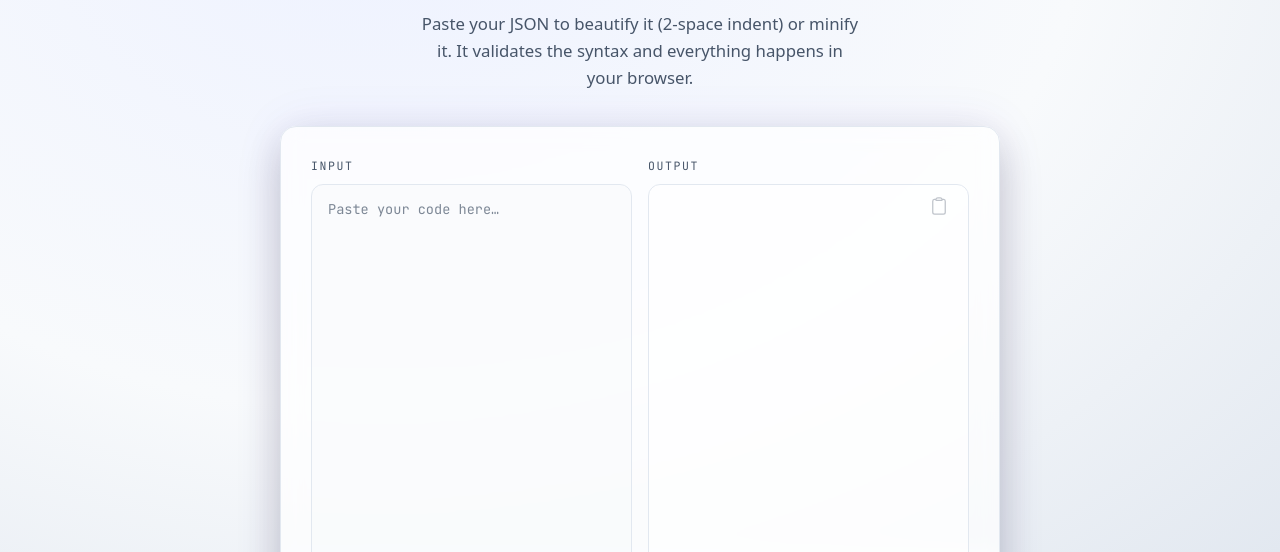
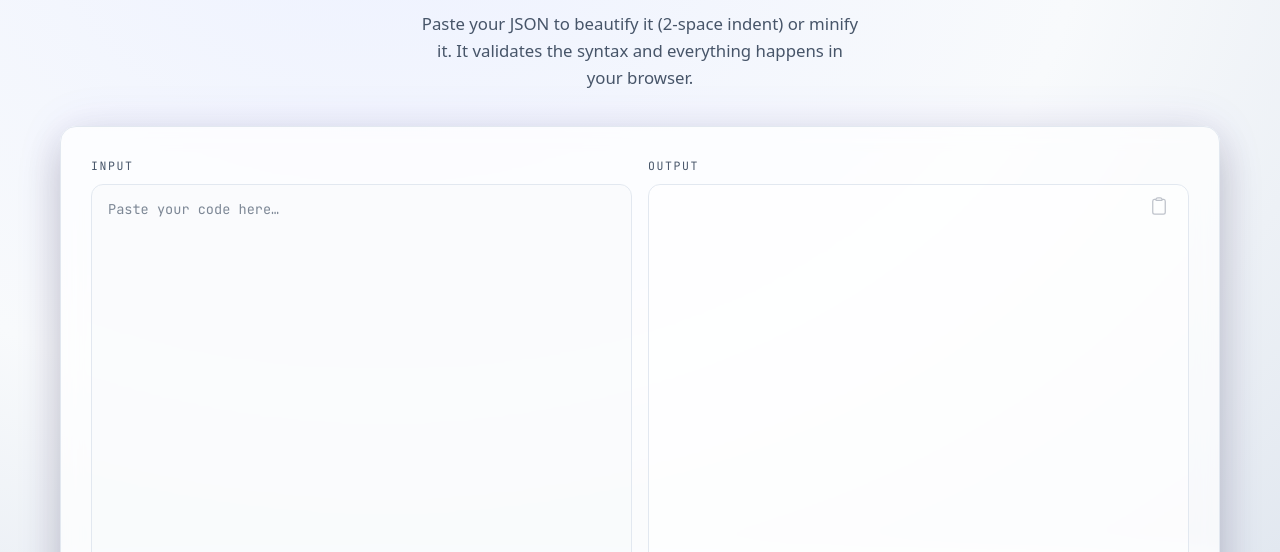
Before and after one commit to aitorevi/aitorevi-tools, a website with bundled scripts: page en/format-json/index.html in a window 1280 px wide. Shown: the part 248-800 px from the top of the page. Built offline with nearby package versions, Linux system fonts and the light colour scheme.

Commit message:
style(codigo): contenedor ancho (1200px) en las herramientas de código
Las páginas de código usan .wrap.wrap-code (máx. 1200px) en vez del .wrap normal
(760px), para que los dos panes de entrada/salida quepan cómodos lado a lado.

```diff
--- a/en/format-json/index.html
+++ b/en/format-json/index.html
@@ -68,7 +68,7 @@
     </div>
   </header>
 
-<main class="wrap">
+<main class="wrap wrap-code">
     <header>
       <span class="badge"><span class="dot" aria-hidden="true"></span>100% in your browser · nothing uploaded</span>
       <h1>Format JSON</h1>
--- a/styles.css
+++ b/styles.css
@@ -406,6 +406,8 @@ button.btn:disabled:hover, a.btn:disabled:hover { background: rgb(var(--fg) / 0.
 .status.ok { color: rgb(var(--ok)); }
 
 /* ── Herramientas de código (entrada → formatear/minificar → copiar) ── */
+/* Contenedor ancho: dos panes de código cómodos lado a lado (~80 columnas). */
+.wrap.wrap-code { max-width: 1200px; }
 .code-tool { display: flex; flex-direction: column; gap: 16px; }
 .code-io { display: grid; gap: 16px; }
 @media (min-width: 720px) { .code-io { grid-template-columns: 1fr 1fr; } }
```
Also changed, not shown: formatear-json/body.html (+1 -1 lines), formatear-json/index.html (+1 -1 lines).
